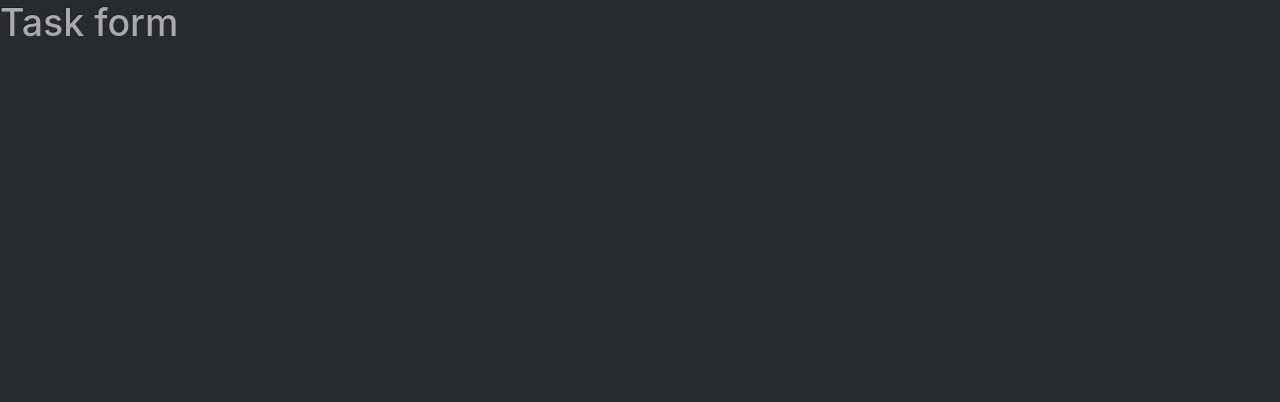
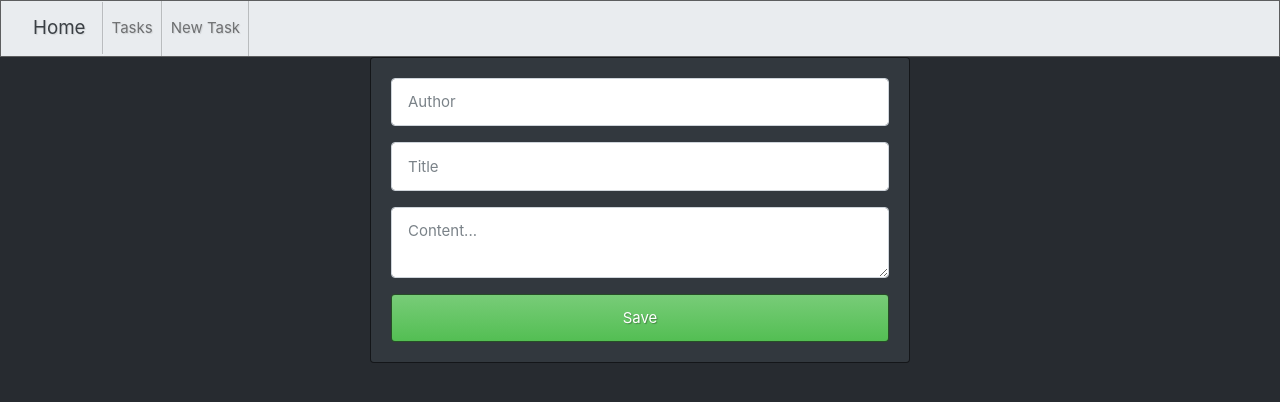
Before and after one commit to silvanatrabalon/myGoal, a React (Create React App) app in the folder client/: page /new-task in a window 1280 px wide. Shown: the top 402 px of the page. Built offline with nearby package versions, Linux system fonts and the light colour scheme.

Commit message:
add components and reach the api

```diff
--- a/client/src/App.js
+++ b/client/src/App.js
@@ -3,14 +3,18 @@ import "bootswatch/dist/slate/bootstrap.min.css";
 import { BrowserRouter as Router, Route, Switch } from "react-router-dom";
 import TaskList  from "./components/TaskList";
 import TaskForm from "./components/TaskForm";
+import Navigation from "./components/Navbar";
 
 function App() {
   return (
     <Router>
-      <Switch>
-        <Route exact path="/" component={TaskList} />
-        <Route exact path="/new-task" component={TaskForm} />
-      </Switch>
+      <Navigation/>
+      <div className="container p4">
+        <Switch>
+          <Route exact path="/" component={TaskList} />
+          <Route exact path="/new-task" component={TaskForm} />
+        </Switch>
+      </div>
     </Router>
 
   );
--- a/client/src/components/Navbar.js
+++ b/client/src/components/Navbar.js
@@ -0,0 +1,22 @@
+import React from "react";
+import { Link } from "react-router-dom";
+const Navigation = () => (
+  <nav className="navbar navbar-expand-lg navbar-light bg-light">
+    <Link className="navbar-brand" to="/">Home</Link>
+    <button className="navbar-toggler" type="button" data-toggle="collapse" data-target="#navbarNav" aria-controls="navbarNav" aria-expanded="false" aria-label="Toggle navigation">
+      <span className="navbar-toggler-icon"></span>
+    </button>
+    <div className="collapse navbar-collapse" id="navbarNav">
+      <ul className="navbar-nav">
+        <li className="nav-item">
+          <Link className="nav-link" to="/">Tasks</Link>
+        </li>
+        <li className="nav-item">
+          <Link className="nav-link" to="/new-task">New Task</Link>
+        </li>
+      </ul>
+    </div>
+  </nav>
+)
+
+export default Navigation;
--- a/client/src/components/TaskForm.js
+++ b/client/src/components/TaskForm.js
@@ -1,7 +1,41 @@
 import React from 'react'
+import { gql } from "apollo-boost";
 
-const TaskForm = () => (
-  <h1>Task form</h1>
-)
+const CREATE_TASKS = gql`
+  mutation CreateTask($title: String!, $content: String!, $author: String!){
+    createTask(title: $title, content: $content, author: $author){
+      _id
+      title
+      content
+      author
+    }
+  }
+`;
 
+const TaskForm = () => {
+  return(
+    <div className="row">
+      <div className="col-md-6 offset-md-3">
+        <div className="card">
+          <div className="card-body">
+            <form>
+              <div className="form-group">
+                <input type="text" placeholder="Author" className="form-control" />
+              </div>
+              <div className="form-group">
+                <input type="text" placeholder="Title" className="form-control" />
+              </div>
+              <div className="form-group">
+                <textarea rows="2" placeholder="Content..." className="form-control"></textarea>
+              </div>
+              <button className="btn btn-success btn-block">
+                Save
+              </button>
+            </form>
+          </div>
+        </div>
+      </div>
+    </div>
+  )
+}
 export default TaskForm;
--- a/client/src/components/TaskList.js
+++ b/client/src/components/TaskList.js
@@ -1,7 +1,39 @@
 import React from "react"
+import { useQuery } from "@apollo/react-hooks";
+import { gql } from "apollo-boost";
 
-const TaskList = () => (
-  <h1>Task list</h1>
-)
+const GET_TASKS = gql`
+  {
+    task{
+      _id
+      title
+      content
+      author
+    }
+  }
+`;
+
+const TaskList = () => {
+  const {loading, error, data} = useQuery(GET_TASKS)
+  if (loading) return <p>Loading tasks...</p>
+  if (error) return <p>Error</p>
+  return(
+    <div className="row">
+      <div className="col-md-6 offset-md-3">
+        {
+          data.task.map(({_id, title, content, author}) => (
+             <div key={_id} className="card m-2">
+               <div className="card-body">
+                <h4>{title}</h4>
+                <p>{content}</p>
+                <p>{author}</p>
+               </div>
+             </div>
+          ))
+        }
+      </div>
+    </div>
+  )
+}
 
 export default TaskList;
```
